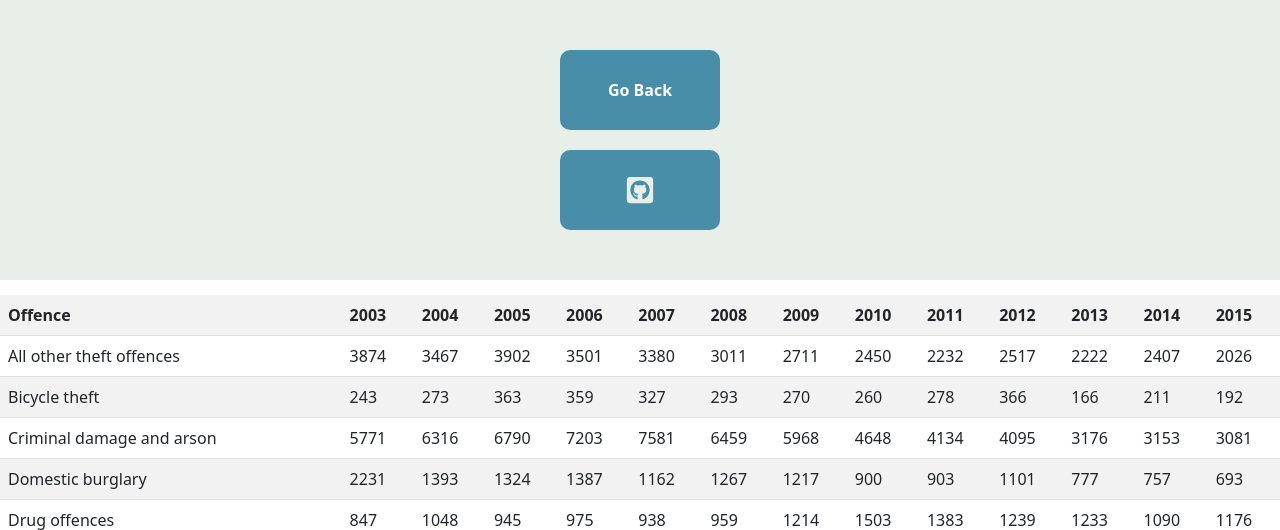
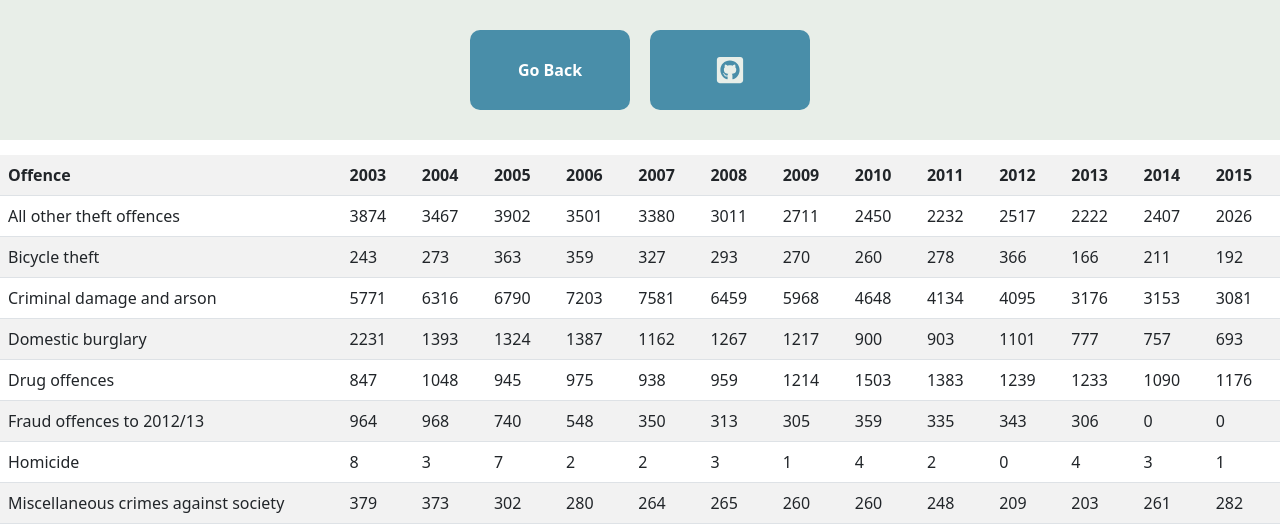
Before and after one commit to shaun-howarth/COMP-2001, a PHP site: page /data.php in a window 1280 px wide. Shown: the top 530 px of the page. Run offline with PHP 8.4, Linux system fonts and the light colour scheme.

Commit message:
Fixed button alignemnt on data.php page
 Added "vertical-align: top;" property and value to "page-button" class in style.CSS stylesheet. Buttons now appear next to each other at the top of data.php page.

```diff
--- a/Web App/pages/assets/css/style.css
+++ b/Web App/pages/assets/css/style.css
@@ -87,6 +87,7 @@ body {
     outline: none;
     transition: 0.25s;
     fill: #e8eee8;
+    vertical-align: top;
 }
 
 /*Hover colour affect for all buttons*/
@@ -95,13 +96,8 @@ background: #2f6174;
 }
 
 
-.dataPage-navbar {
-    height: auto;
-    width: 100%;
-    text-align: center;
-    position: relative;
+.dpbutton-container {
     font-size: 0;
-    margin: 20px auto 20px auto;
 }
 
 /*Styling and formatting for GitHub SVG icon logo within button on data.php page*/
--- a/Web App/pages/data.php
+++ b/Web App/pages/data.php
@@ -17,24 +17,20 @@
 
 <!-- Title card(Navigation bar)-->
     <div class="title-card">
-        <div class="dataPage-navbar">
-            <div>
+        <div class="dpbutton-container">
+
             <a href="./index.php">
                 <button class="page-button">Go Back</button>
             </a>
-            </div>
 
-            <div>
+
             <a href="https://github.com/shaun-howarth/COMP-2001">
                 <button class="page-button">
 
                     <svg class="svg-button" xmlns="http://www.w3.org/2000/svg" viewBox="0 0 448 512"><!-- Font Awesome Free 5.15.2 by @fontawesome - https://fontawesome.com License - https://fontawesome.com/license/free (Icons: CC BY 4.0, Fonts: SIL OFL 1.1, Code: MIT License) --><path d="M400 32H48C21.5 32 0 53.5 0 80v352c0 26.5 21.5 48 48 48h352c26.5 0 48-21.5 48-48V80c0-26.5-21.5-48-48-48zM277.3 415.7c-8.4 1.5-11.5-3.7-11.5-8 0-5.4.2-33 .2-55.3 0-15.6-5.2-25.5-11.3-30.7 37-4.1 76-9.2 76-73.1 0-18.2-6.5-27.3-17.1-39 1.7-4.3 7.4-22-1.7-45-13.9-4.3-45.7 17.9-45.7 17.9-13.2-3.7-27.5-5.6-41.6-5.6-14.1 0-28.4 1.9-41.6 5.6 0 0-31.8-22.2-45.7-17.9-9.1 22.9-3.5 40.6-1.7 45-10.6 11.7-15.6 20.8-15.6 39 0 63.6 37.3 69 74.3 73.1-4.8
                     4.3-9.1 11.7-10.6 22.3-9.5 4.3-33.8 11.7-48.3-13.9-9.1-15.8-25.5-17.1-25.5-17.1-16.2-.2-1.1 10.2-1.1 10.2 10.8 5 18.4 24.2 18.4 24.2 9.7 29.7 56.1 19.7 56.1 19.7 0 13.9.2 36.5.2 40.6 0 4.3-3 9.5-11.5 8-66-22.1-112.2-84.9-112.2-158.3 0-91.8 70.2-161.5 162-161.5S388 165.6 388 257.4c.1 73.4-44.7 136.3-110.7 158.3zm-98.1-61.1c-1.9.4-3.7-.4-3.9-1.7-.2-1.5 1.1-2.8 3-3.2 1.9-.2 3.7.6 3.9 1.9.3 1.3-1 2.6-3 3zm-9.5-.9c0 1.3-1.5 2.4-3.5 2.4-2.2.2-3.7-.9-3.7-2.4 0-1.3 1.5-2.4 3.5-2.4 1.9-.2 3.7.9 3.7 2.4zm-13.7-1.1c-.4 1.3-2.4 1.9-4.1 1.3-1.9-.4-3.2-1.9-2.8-3.2.4-1.3 2.4-1.9 4.1-1.5 2 .6 3.3 2.1 2.8 3.4zm-12.3-5.4c-.9 1.1-2.8.9-4.3-.6-1.5-1.3-1.9-3.2-.9-4.1.9-1.1 2.8-.9 4.3.6 1.3 1.3 1.8 3.3.9 4.1zm-9.1-9.1c-.9.6-2.6 0-3.7-1.5s-1.1-3.2 0-3.9c1.1-.9 2.8-.2 3.7 1.3 1.1 1.5 1.1 3.3 0 4.1zm-6.5-9.7c-.9.9-2.4.4-3.5-.6-1.1-1.3-1.3-2.8-.4-3.5.9-.9 2.4-.4 3.5.6 1.1 1.3 1.3 2.8.4 3.5zm-6.7-7.4c-.4.9-1.7 1.1-2.8.4-1.3-.6-1.9-1.7-1.5-2.6.4-.6 1.5-.9 2.8-.4 1.3.7 1.9 1.8 1.5 2.6z"/></svg>
-
                 </button>
             </a>
-            </div>
-
         </div>
 
     </div>
```
Lines whose indentation alone changed are shown as unchanged.
